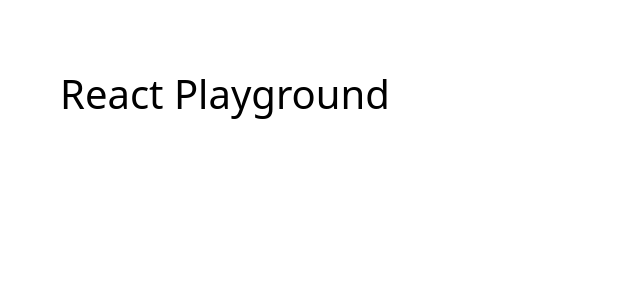
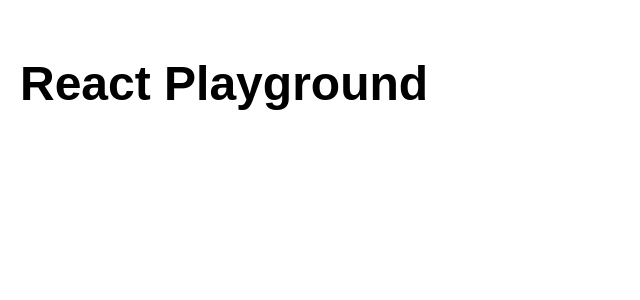
Before and after one commit to gzkdev/ui-playground, a Next.js app: page / in a window 1280 px wide. Shown: the top 300 px of the page, without its empty margins (0-640 px from the left). Built offline with nearby package versions, Linux system fonts and the light colour scheme.

Commit message:
add font package

```diff
--- a/package.json
+++ b/package.json
@@ -9,6 +9,7 @@
     "lint": "next lint"
   },
   "dependencies": {
+    "@next/font": "^13.2.4",
     "@types/node": "18.15.11",
     "@types/react": "18.0.32",
     "@types/react-dom": "18.0.11",
--- a/src/app/globals.css
+++ b/src/app/globals.css
@@ -4,7 +4,7 @@
 
 @import url("https://fonts.googleapis.com/css2?family=Figtree:wght@300;400;500;600;700;800;900&display=swap");
 
-:root {
+/* :root {
   --max-width: 1100px;
   --border-radius: 12px;
   --font-mono: ui-monospace, Menlo, Monaco, "Cascadia Mono", "Segoe UI Mono",
@@ -77,6 +77,10 @@
     --card-rgb: 100, 100, 100;
     --card-border-rgb: 200, 200, 200;
   }
+} */
+
+:root {
+  font-family: "Figtree", sans-serif;
 }
 
 * {
@@ -93,9 +97,6 @@
 
 body {
   color: rgb(var(--foreground-rgb));
-  font-family: "Figtree", system-ui, -apple-system, BlinkMacSystemFont,
-    "Segoe UI", Roboto, Oxygen, Ubuntu, Cantarell, "Open Sans", "Helvetica Neue",
-    sans-serif;
 }
 
 a {
--- a/src/app/page.tsx
+++ b/src/app/page.tsx
@@ -1,4 +1,5 @@
 import PageLayout from "@/components/PageLayout";
+import "./globals.css";
 
 export default function Home() {
   return <PageLayout />;
--- a/src/components/DemosGrid/index.tsx
+++ b/src/components/DemosGrid/index.tsx
@@ -1,8 +1,8 @@
 import React from "react";
-import styles from "./DemosGrid.module.css";
+// import styles from "./DemosGrid.module.css";
 
 const DemosGrid = () => {
-  return <div className={styles.grid}></div>;
+  return <div className=""></div>;
 };
 
 export default DemosGrid;
--- a/src/components/PageLayout/PageLayout.module.css
+++ /dev/null
@@ -1,11 +0,0 @@
-.container {
-  width: 100%;
-  max-width: 1200px;
-  margin: 0 auto;
-  padding: 40px 20px;
-}
-
-.heading {
-  font-size: 40px;
-  padding: 24px 0 40px 0;
-}
--- a/src/components/PageLayout/index.tsx
+++ b/src/components/PageLayout/index.tsx
@@ -1,12 +1,11 @@
 import React from "react";
-import styles from "./PageLayout.module.css";
 import DemosGrid from "../DemosGrid";
 
 const PageLayout = () => {
   return (
-    <main className={styles.main}>
-      <div className={styles.container}>
-        <h1 className={styles.heading}>React Playground</h1>
+    <main>
+      <div className="max-w-7xl mx-auto py-10 px-5">
+        <h1 className="pt-5 pb-10 text-5xl font-black">React Playground</h1>
         <DemosGrid />
       </div>
     </main>
```
Also changed, not shown: 1 other file (tests, documents, lock files or other folders).
